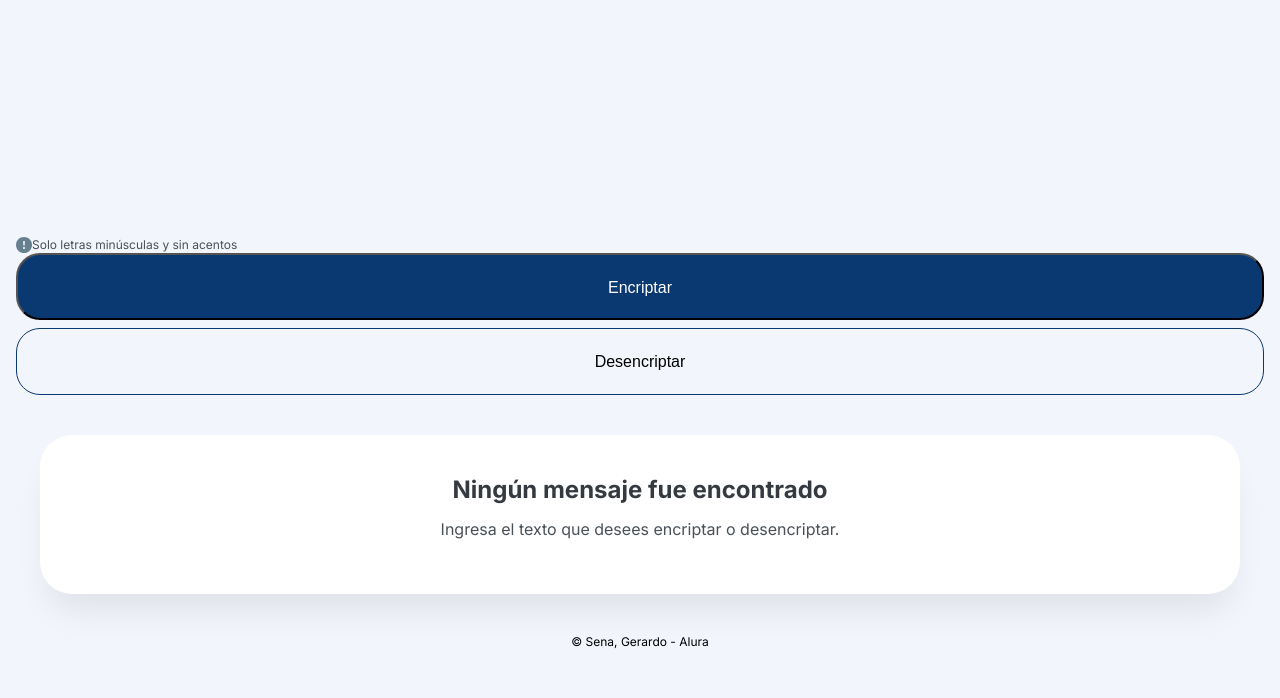
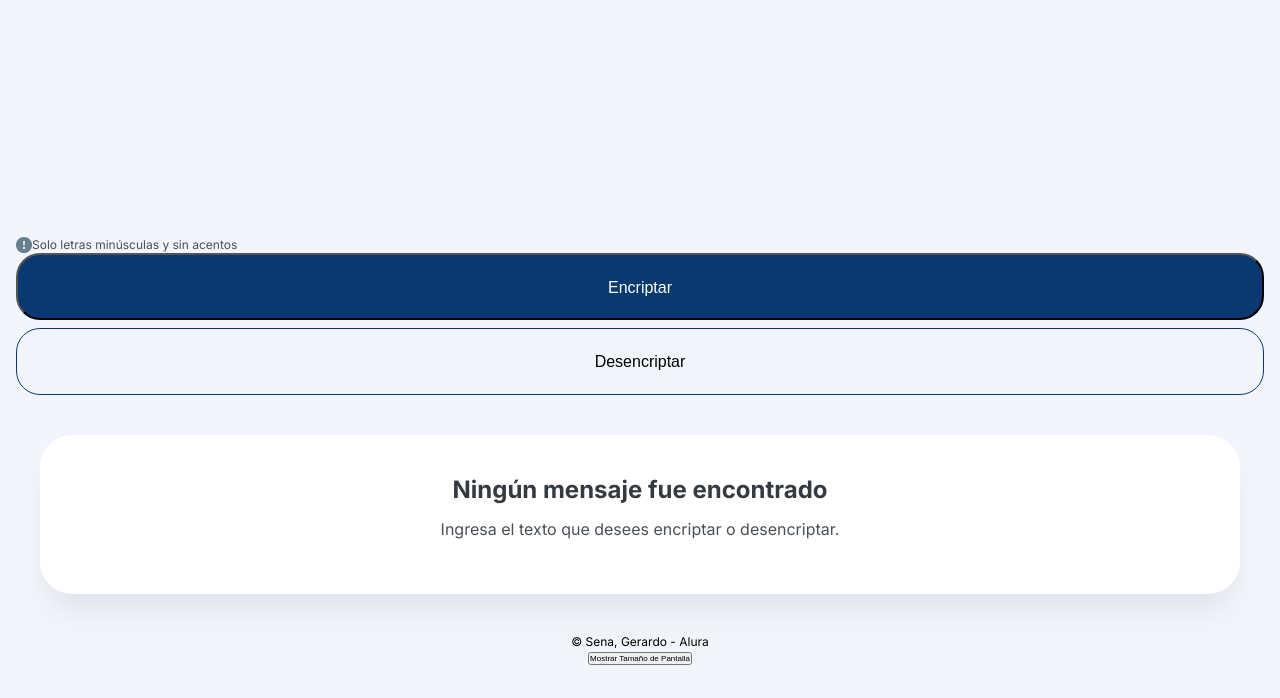
Before and after one commit to gerardosn/desafioAluraEncriptador, a plain HTML site: page index.html in a window 1280 px wide. Shown: the part 102-800 px from the top of the page. Drawn offline with Linux system fonts and the light colour scheme.

Commit message:
modificados:     index.html
-m se agrega mostrar tamaño de pantalla

```diff
--- a/index.html
+++ b/index.html
@@ -10,6 +10,14 @@
     <link rel="preconnect" href="https://fonts.gstatic.com" crossorigin>
     <link href="https://fonts.googleapis.com/css2?family=Inter:wght@100..900&display=swap" rel="stylesheet">
     <link rel="icon" href="img/icono-alura.ico" type="image/x-icon">
+
+   <script>
+        function obtenerTamanoPantalla() {
+            const ancho = window.innerWidth;
+            const alto = window.innerHeight;
+            document.getElementById('tamano').innerText = `Ancho: ${ancho}px, Alto: ${alto}px`;
+        }
+    </script>
 </head>
 <body>
     <header><img src="img/logo-alura.svg" alt="logo-alura"></header>
@@ -29,7 +37,11 @@
         <!-- <button class="btndesencriptar" onclick="copiarTexto()">Copiar</button>     -->
         <div id="contBtnCopiar"></div>
     </article>
-    <footer>&copy; Sena, Gerardo - Alura</footer>
+    <footer>&copy; Sena, Gerardo - Alura
+    <br>
+    <button style="font-size: 8px;" onclick="obtenerTamanoPantalla()">Mostrar Tamaño de Pantalla</button>
+    <p id="tamano" style="font-size: 8px;"></p>
+    </footer>
     <script src="script.js"></script>
 </body>
 </html>
```
